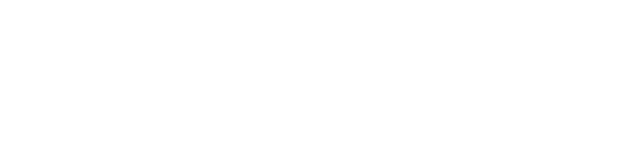
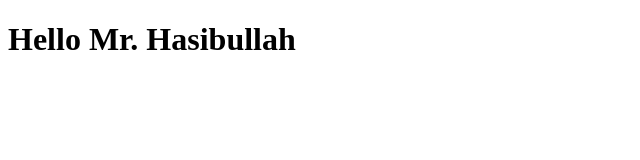
Before and after one commit to HasibullahMahmood/understanding-typescript-6-decorator, a website with bundled scripts: page index.html in a window 1280 px wide. Shown: the whole page, without its empty margins (0-640 px from the left). Built offline with nearby package versions, Linux system fonts and the light colour scheme.

Commit message:
more useful class decorator lesson 107

```diff
--- a/index.html
+++ b/index.html
@@ -1,12 +1,13 @@
 <!DOCTYPE html>
 <html lang="en">
 	<head>
-  <meta charset="UTF-8">
-  <meta name="viewport" content="width=device-width, initial-scale=1.0">
-  <meta http-equiv="X-UA-Compatible" content="ie=edge">
+		<meta charset="UTF-8" />
+		<meta name="viewport" content="width=device-width, initial-scale=1.0" />
+		<meta http-equiv="X-UA-Compatible" content="ie=edge" />
 		<title>Understanding TypeScript</title>
 		<script src="dist/app.js" defer></script>
 	</head>
 	<body>
+		<div id="test"></div>
 	</body>
 </html>
--- a/src/app.ts
+++ b/src/app.ts
@@ -1,13 +1,14 @@
-// Decorator factories(able to pass parameter)
-
-function Logger(message: String) {
-	return function (target: Function) {
-		console.log('target(constructor): ', target);
-		console.log('message: ', message);
+function RenderHeading(elemId: string, text: string) {
+	return function (target: any) {
+		const elem = document.getElementById(elemId);
+		if (elem) {
+			const person = new target();
+			elem.innerHTML = `<h1>${text} ${person.name}</h1>`;
+		}
 	};
 }
 
-@Logger('Called from person')
+@RenderHeading('test', 'Hello Mr. ')
 class Person {
 	name = 'Hasibullah';
 
@@ -15,6 +16,3 @@
 		console.log('CONSTRUCTOR: creating an instance');
 	}
 }
-
-const person = new Person();
-console.log(person);
```
Also changed, not shown: src/decorator-factories.ts (added, +20 -0 lines). Lines whose indentation alone changed are shown as unchanged.
